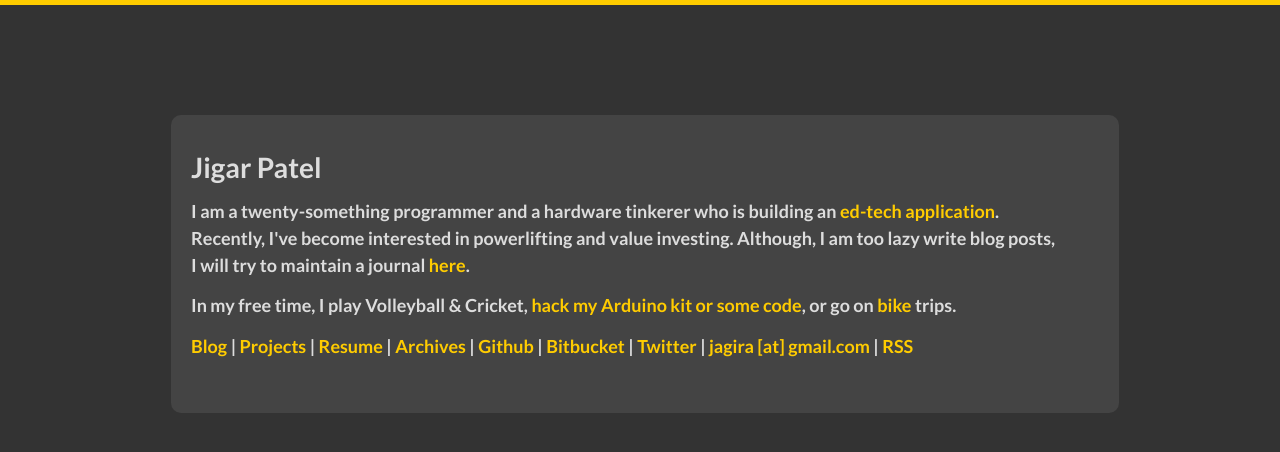
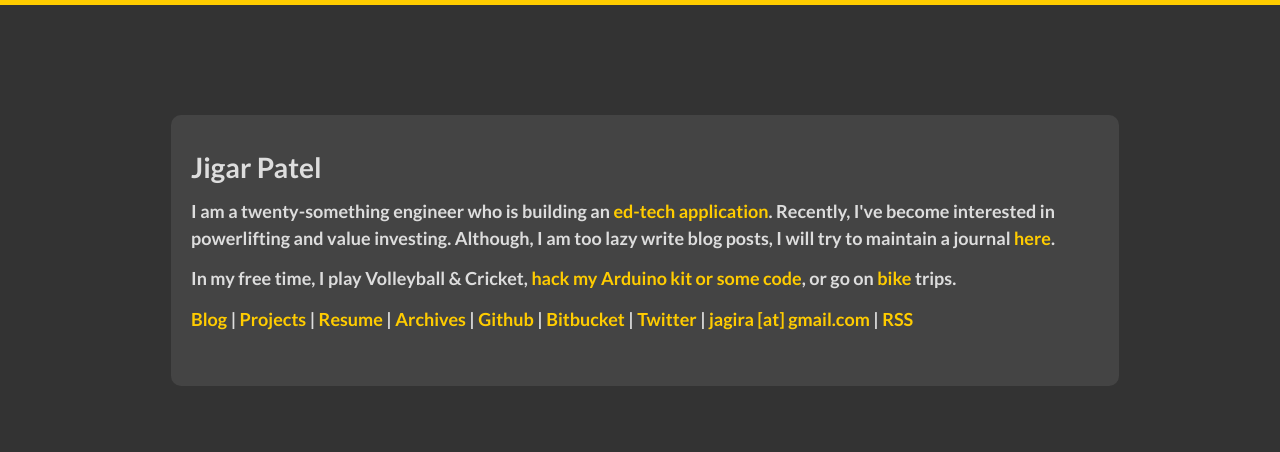
Before and after one commit to agentbigman/Agentbigman.github.io, a Jekyll site: the page built from index.html, in a window 1280 px wide. Shown: the top 452 px of the page. Built offline with Jekyll 4.4.1, drawn with Linux system fonts in a browser that asks for light colours; some web fonts are replaced; comment, search, counter and statistics services are not loaded.

Commit message:
Change programmer to engineer :-)

```diff
--- a/index.html
+++ b/index.html
@@ -11,8 +11,7 @@ overview: true
         <div class="unit whole center-on-mobiles">
           <div class="pane-content">
             <h2 class="center-on-mobiles"><strong>Jigar Patel</h2>
-            <p>I am a twenty-something programmer and a hardware
-            tinkerer who is building an <a
+            <p>I am a twenty-something engineer who is building an <a
                 href="http://quizpro.in" target="_blank">ed-tech
                 application</a>. Recently, I've become interested in
             powerlifting and value investing. Although, I am too lazy
```
